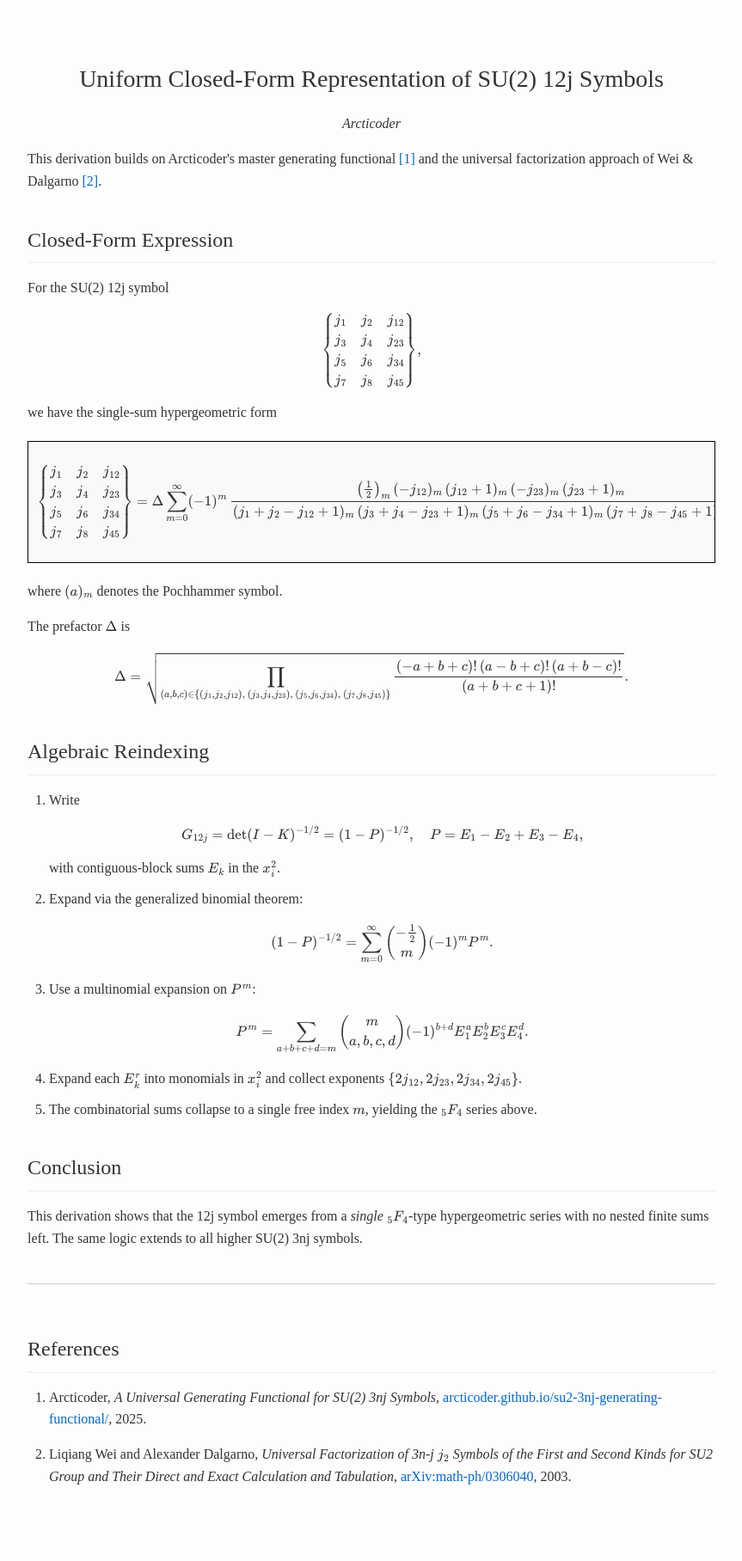
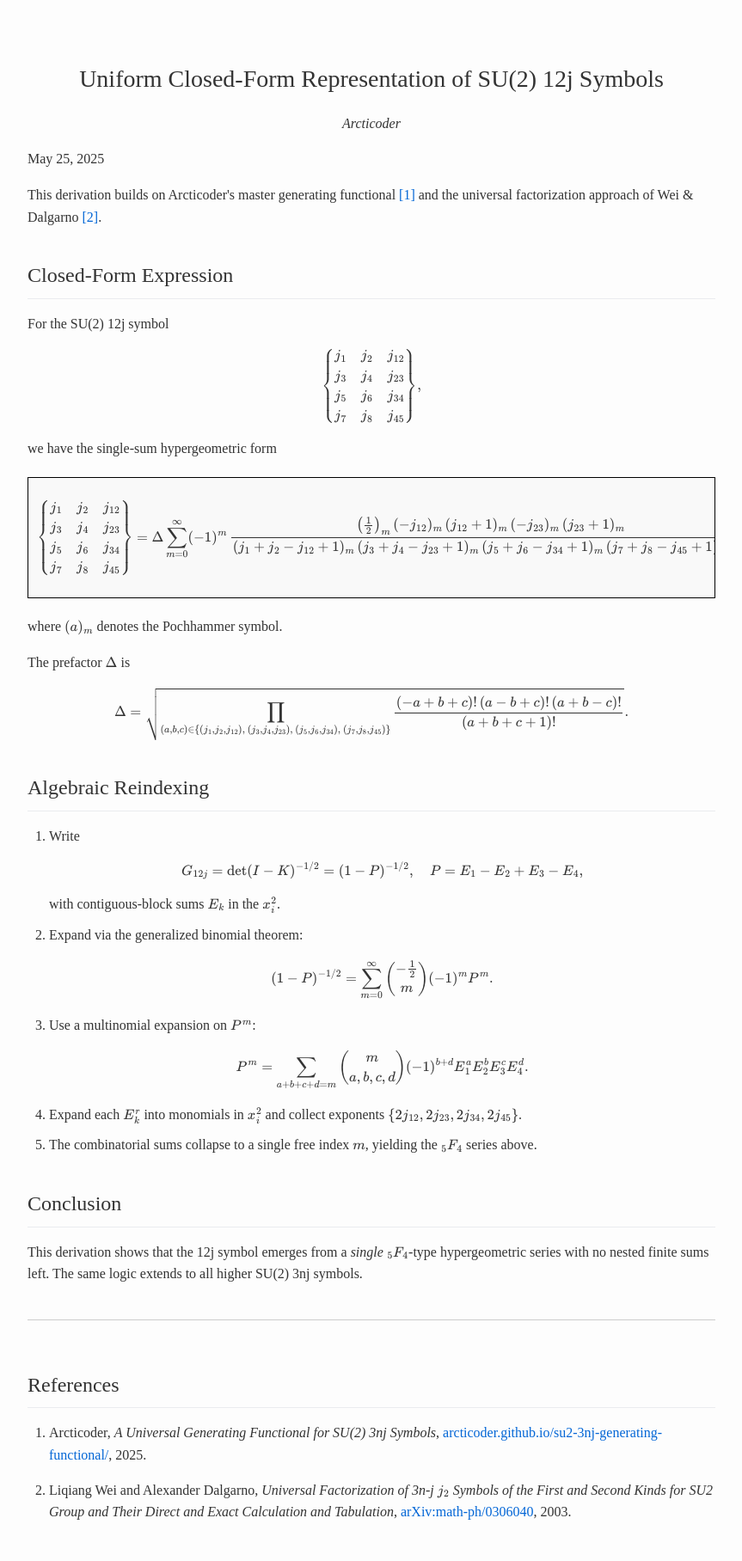
Before and after one commit to arcticoder/su2-3nj-uniform-closed-form, a Jekyll site: the page built from index.html, in a window 1280 px wide. Shown: the whole page at 86% size, without its empty margins (208-1071 px from the left). Built offline with Jekyll 4.4.1, drawn with Linux system fonts in a browser that asks for light colours; formulas are drawn with MathJax 3; before the commit the page ends 1774 px from its top, so only the background shows below that.

Commit message:
Add publication date to the SU(2) 12j symbols document

```diff
--- a/index.html
+++ b/index.html
@@ -37,6 +37,9 @@ title: Universal Closed-Form Hypergeometric Representation of SU(2) 3nj Symbols
       <div class="author">
         <p>Arcticoder</p>
       </div>
+      <div class="date">
+        <p>May 25, 2025</p>
+    </div>
     </div>
 
     <p>
```
